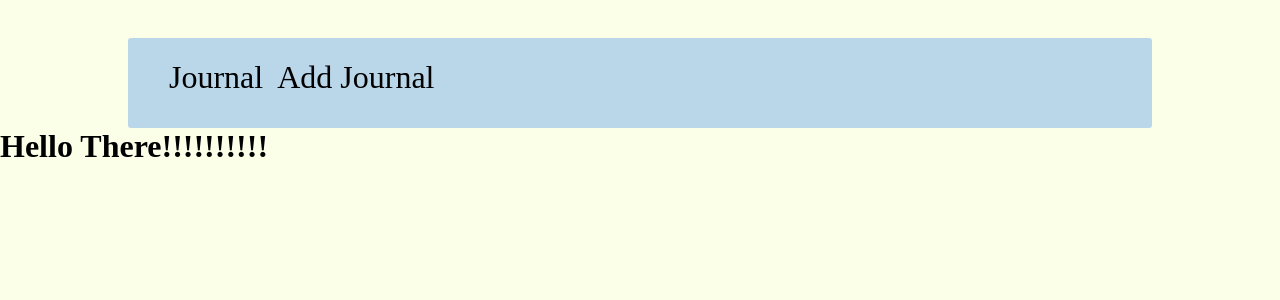
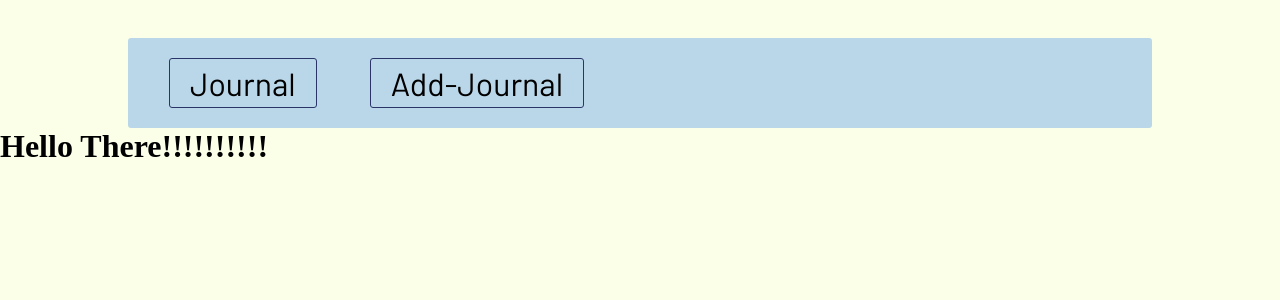
Before and after one commit to trini7y/Journal, a Node server app: page / in a window 1280 px wide. Shown: the top 300 px of the page. Run offline with Node 20, Linux system fonts and the light colour scheme.

Commit message:
Styled the header

```diff
--- a/app.js
+++ b/app.js
@@ -5,14 +5,16 @@ const bodyparser = require('body-parser')
 const app = express();
 
 const home = require('./routes/home');
-
+const addjournal = require('./routes/add-journal')
 
 app.set('view engine', 'ejs');
 app.set('views', 'views');
 
-app.use(express.static(path.join(__dirname, 'public')))
+app.use(bodyparser.urlencoded({extended:false}));
+app.use(express.static(path.join(__dirname, 'public')));
 
-app.use(home)
+app.use(addjournal);
+app.use(home);
 app.use((req, res, next) => {
     res.status(404).render('404', {pageTitle:'Page Not Found'})
 })
--- a/public/css/header.css
+++ b/public/css/header.css
@@ -9,17 +9,28 @@
 
 .main_header_nav, ul{
    margin-left: 4%;
-   padding-top: 2%;
+   padding-top: 2.5%;
 }
 
 .main_header_nav, ul > li{
     text-decoration: none;
     display: inline-block;
-    padding-right: 10px;
+    padding-right: 5%
 }
 
 .main_header_nav, ul > li > a{
     text-decoration: none;
     color: black;
+    padding: 5px 20px 5px 20px;
     font-size: 2em;
+    font-family: 'Barlow', sans-serif;
+    border: thin solid #2B3467;
+    border-radius: 3px;
+    transition: all 0.4s 0.3s ease-in-out;
 }
+
+.main_header_nav, ul > li > a:hover{
+    background: #2B3467;
+    color: white;
+
+}
--- a/routes/add-journal.js
+++ b/routes/add-journal.js
@@ -1,12 +1,14 @@
 const express = require('express');
 const route = express.Router();
 
+const journal = []
 
 route.get('/add-journal', (req, res, next) => {
     res.render('add-journal', {pageTitle:'Add-Journal'})
 })
 
 route.post('/', (req, res, net) => {
+    journal.push({})
     res.redirect('/')
 })
 
--- a/views/includes/head.ejs
+++ b/views/includes/head.ejs
@@ -7,3 +7,6 @@
     <title><%= pageTitle %></title>
     <link rel="stylesheet" href="/css/header.css">
     <link rel="stylesheet" href="/css/home.css">
+    <link rel="preconnect" href="https://fonts.googleapis.com">
+    <link rel="preconnect" href="https://fonts.gstatic.com" crossorigin>
+    <link href="https://fonts.googleapis.com/css2?family=Barlow&display=swap" rel="stylesheet"
--- a/views/includes/navigation.ejs
+++ b/views/includes/navigation.ejs
@@ -2,7 +2,7 @@
     <nav class="main_header__nav">
         <ul class="main_header_itemlist">
             <li><a href="/">Journal</a></li>
-            <li><a href="/add-journal">Add Journal</a></li>
+            <li><a href="/add-journal">Add-Journal</a></li>
         </ul>
     </nav>
 </header>
--- a/views/index.ejs
+++ b/views/index.ejs
@@ -1,5 +1,5 @@
 <%-include('includes/head.ejs') %>
-<link rel="stylesheet" href="/css/home.css" />
+
 </head>
 <body>
     <%-include('includes/navigation.ejs') %>
```
Also changed, not shown: views/add-journal.ejs (+11 -1 lines).
